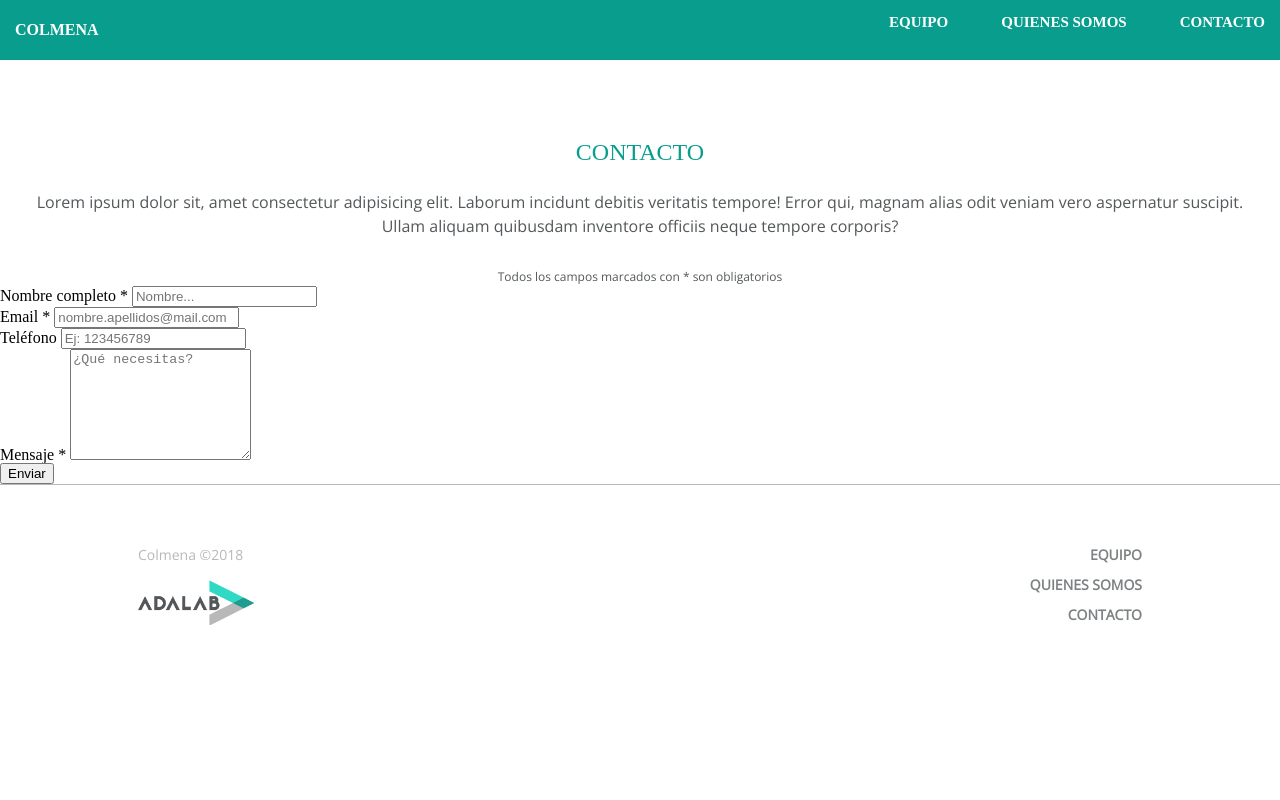
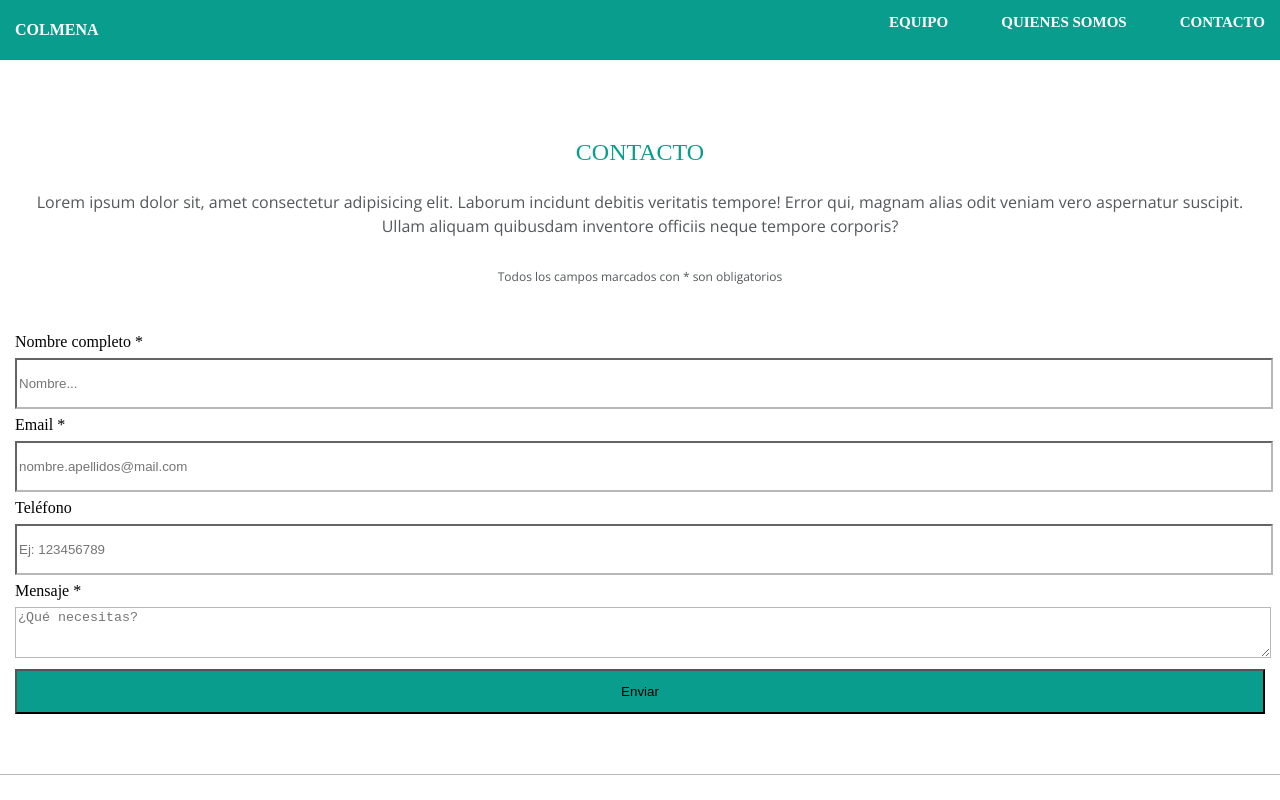
Before and after one commit to Adalab/project-promo-m-module-1-team-4, a website: page src/html/contact.html in a window 1280 px wide. Shown: the top 800 px of the page. Drawn offline with nearby package versions, Linux system fonts and the light colour scheme; files that its build step writes are made by us from their sources; files whose address does not match are found by name.

Commit message:
Add CSS Contact

```diff
--- a/src/html/contact.html
+++ b/src/html/contact.html
@@ -1,16 +1,15 @@
-
 <!DOCTYPE html>
 <html lang="en">
-<head>
-    <meta charset="UTF-8">
-    <meta http-equiv="X-UA-Compatible" content="IE=edge">
-    <meta name="viewport" content="width=device-width, initial-scale=1.0">
+  <head>
+    <meta charset="UTF-8" />
+    <meta http-equiv="X-UA-Compatible" content="IE=edge" />
+    <meta name="viewport" content="width=device-width, initial-scale=1.0" />
     <script
       src="https://kit.fontawesome.com/d014abe531.js"
       crossorigin="anonymous"
     ></script>
-    <link rel="stylesheet" href="./assets/css/main.css" >
-     <link
+    <link rel="stylesheet" href="./assets/css/main.css" />
+    <link
       href="https://fonts.googleapis.com/css2?family=Rubik:wght@500&display=swap"
       rel="stylesheet"
     />
@@ -19,8 +18,8 @@
       rel="stylesheet"
     />
     <title>Contacto</title>
-</head>
-<body>
+  </head>
+  <body>
     <include src="./partials/header.html"></include>
 
     <main class="main">
@@ -28,27 +27,72 @@
       <section class="contact">
         <h2 class="contact-title">Contacto</h2>
         <div class="contact-text-box">
-          <p class="contact-description">Lorem ipsum dolor sit, amet consectetur adipisicing elit. Laborum incidunt debitis veritatis tempore! Error qui, magnam alias odit veniam vero aspernatur suscipit. Ullam aliquam quibusdam inventore officiis neque tempore corporis?</p>
-          <small class="text-small">Todos los campos marcados con <span class="asterisk">*</span> son obligatorios</small>
+          <p class="contact-description">
+            Lorem ipsum dolor sit, amet consectetur adipisicing elit. Laborum
+            incidunt debitis veritatis tempore! Error qui, magnam alias odit
+            veniam vero aspernatur suscipit. Ullam aliquam quibusdam inventore
+            officiis neque tempore corporis?
+          </p>
+          <small class="text-small"
+            >Todos los campos marcados con <span class="asterisk">*</span> son
+            obligatorios</small
+          >
         </div>
-        <form class="contact-form" action="https://formspree.io/f/mbjpqobw" method="POST">
+        <form
+          class="contact-form"
+          action="https://formspree.io/f/mbjpqobw"
+          method="POST"
+        >
           <div class="form-field name">
-            <label class="label" for="name">Nombre completo <span class="asterisk">*</span></label>
-            <input class="form-field-info" id="name" type="text" name="name" placeholder="Nombre..." required />
+            <label class="label" for="name"
+              >Nombre completo <span class="asterisk">*</span></label
+            >
+            <input
+              class="form-field-info"
+              id="name"
+              type="text"
+              name="name"
+              placeholder="Nombre..."
+              required
+            />
           </div>
           <div class="form-field email">
-            <label class="label" for="email">Email <span class="asterisk">*</span></label>
-            <input class="form-field-info" id="email" type="email" name="email" placeholder="nombre.apellidos@mail.com"
-              required />
+            <label class="label" for="email"
+              >Email <span class="asterisk">*</span></label
+            >
+            <input
+              class="form-field-info"
+              id="email"
+              type="email"
+              name="email"
+              placeholder="nombre.apellidos@mail.com"
+              required
+            />
           </div>
           <div class="form-field phone">
             <label class="label" for="telephone">Teléfono</label>
-            <input class="form-field-info" id="telephone" type="tel" name="telephone" placeholder="Ej: 123456789" />
+            <input
+              class="form-field-info"
+              id="telephone"
+              type="tel"
+              name="telephone"
+              placeholder="Ej: 123456789"
+            />
           </div>
           <div class="form-field message">
-            <label class="label" for="message">Mensaje <span class="asterisk">*</span></label>
-            <textarea class="form-field-info" id="message" type="text-area" name="message" placeholder="¿Qué necesitas?"
-              rows="7" columns="7" required></textarea>
+            <label class="label" for="message"
+              >Mensaje <span class="asterisk">*</span></label
+            >
+            <textarea
+              class="form-field-info message"
+              id="message"
+              type="text-area"
+              name="message"
+              placeholder="¿Qué necesitas?"
+              rows="7"
+              columns="7"
+              required
+            ></textarea>
           </div>
           <div class="form-submit">
             <input class="button-submit" type="submit" value="Enviar" />
@@ -58,5 +102,4 @@
     </main>
     <include src="./partials/footer.html"></include>
   </body>
-
 </html>
--- a/src/scss/layout/_footer.scss
+++ b/src/scss/layout/_footer.scss
@@ -5,17 +5,15 @@
   align-items: center;
   border-top: solid 1px $color-lightgrey;
   padding: 30px 74px 45px;
-}
+
   @media all and (min-width: 768px) {
-  .footer_container {
     display: grid;
     grid-template-columns: 1fr 1fr;
     grid-template-rows: 2;
     padding: 24px 45px 56px;
   }
-}
+
   @media all and (min-width: 1200px) {
-  .footer_container {
     padding: 30px 138px 50px;
   }
 }
@@ -32,9 +30,8 @@
   letter-spacing: normal;
   text-align: center;
   color: $color-lightgrey;
-}
+
   @media all and (min-width: 768px) {
-  .footer_title {
     grid-column: span 1;
     grid-row: 1/2;
     margin-top: 30px;
@@ -45,9 +42,8 @@
 
 .footer_nav {
   height: 60px;
-}
+
   @media all and (min-width: 768px) {
-  .footer_nav {
     grid-column: span 1;
     grid-row: 1/3;
   }
@@ -66,9 +62,8 @@
   color: $color-darkgrey;
   display: flex;
   justify-content: center;
-}
+
   @media all and (min-width: 768px) {
-  .footer_nav--link {
     display: flex;
     flex-direction: column;
     align-items: flex-end;
@@ -80,9 +75,8 @@
   width: 115.9px;
   height: 45px;
   margin: 30px 28.1px 0 28px;
-}
+
   @media all and (min-width: 768px) {
-  .footer_logo {
     grid-column: span 1;
     grid-row: 2/3;
     margin-top: 15px;
--- a/src/scss/pages/_contact.scss
+++ b/src/scss/pages/_contact.scss
@@ -40,5 +40,25 @@
 .contact-form {
   display: flex;
   flex-direction: column;
-  align-items: flex-start;
+  justify-content: flex-start;
+  flex-wrap: wrap;
+  margin: 40px 15px 60px 15px;
+  line-height: 2;
 }
+.label {
+  width: 100%;
+}
+
+.form-field-info {
+  width: 100%;
+  height: 45px;
+  border-color: $color-lightgrey;
+}
+/*.message {
+  height: 105px;
+}*/
+.button-submit {
+  width: 100%;
+  height: 45px;
+  background-color: $color-darkgreen;
+}
```
Also changed, not shown: src/html/index.html (+1 -14 lines). Lines whose indentation alone changed are shown as unchanged.
